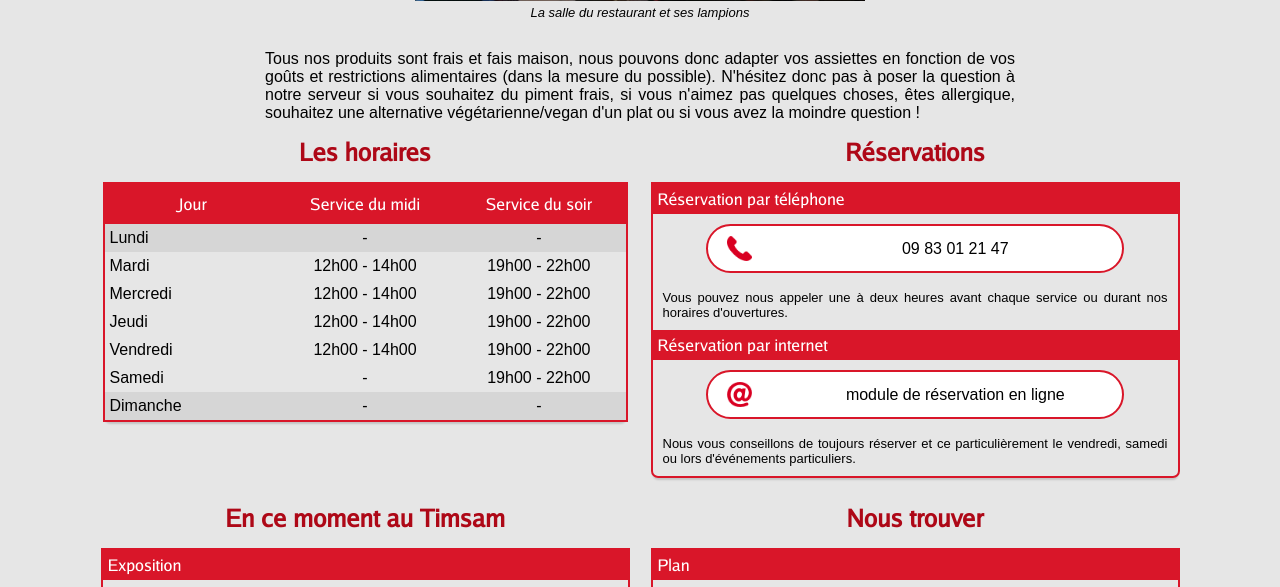
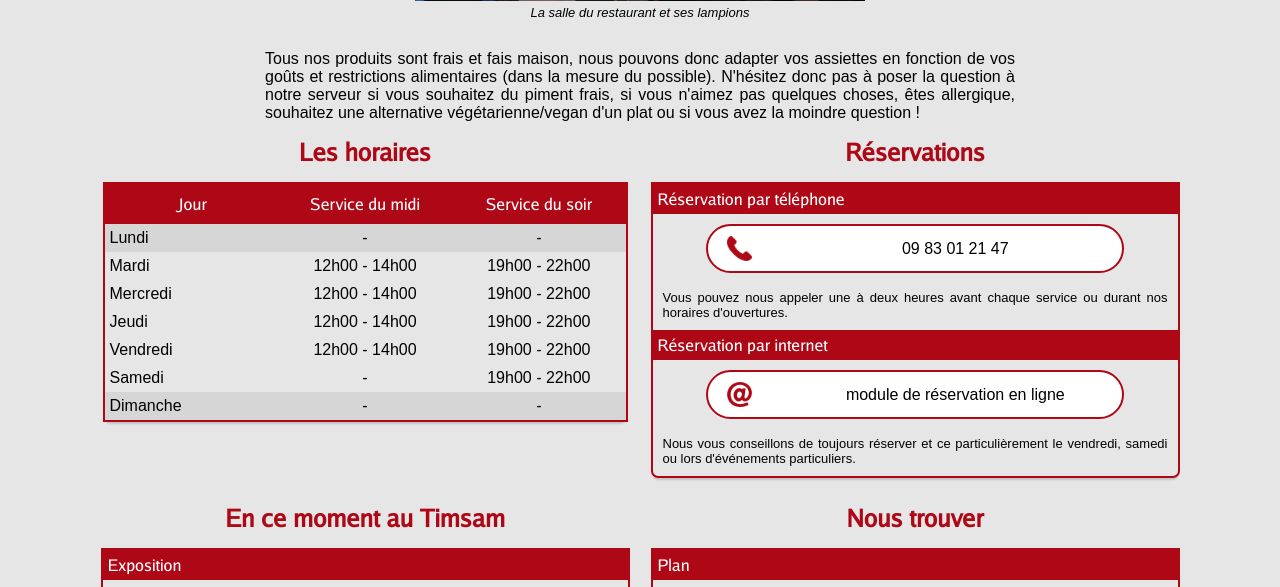
Before and after one commit to plabadille/le-timsam, a PHP site: page / in a window 1280 px wide. Shown: the part 810-1397 px from the top of the page. Run offline with PHP 8.4, Linux system fonts and the light colour scheme.

Commit message:
apply new red color everywhere

```diff
--- a/css/article.css
+++ b/css/article.css
@@ -62,7 +62,7 @@
 }
 @media all and (min-width: 1280px) {
     .c-article__images {
-        border: 2px solid #D91629;
+        border: 2px solid #ae0817;
         border-radius: 7px;
         box-shadow: 0 4px 2px -2px rgba(0,0,0,0.15);
     }
@@ -136,7 +136,7 @@
 .c-article__person {
     max-width: 200px;
     margin: 20px auto;
-    border: 2px solid #D91629;
+    border: 2px solid #ae0817;
     border-radius: 7px;
     box-shadow: 0 4px 2px -2px rgba(0,0,0,0.15);
 }
@@ -146,7 +146,7 @@
     }
 }
 .c-article__person-name {
-    background-color: #D91629;
+    background-color: #ae0817;
     text-align: center;
     font-weight: 600;
     color: white;
--- a/css/avis.css
+++ b/css/avis.css
@@ -22,7 +22,7 @@
     padding: 5px;
     min-height:1300px;
     background-color: white;
-    border: 2px solid #D91629;
+    border: 2px solid #ae0817;
     border-radius: 7px;
     box-shadow: 0 4px 2px -2px rgba(0,0,0,0.15);
 }
@@ -83,7 +83,7 @@
     }
 
     #c-avis__exteriors {
-        border-right: 2px solid #D91629;
+        border-right: 2px solid #ae0817;
     }
 
     #c-avis__exteriors, #c-avis__press {
@@ -92,7 +92,7 @@
     }
 
     .c-avis__press-list, #c-avis__exteriors-list {
-        border-top: 2px solid #D91629;
+        border-top: 2px solid #ae0817;
         margin-top: 20px;
         padding-top: 30px;
     }
--- a/css/default.css
+++ b/css/default.css
@@ -165,7 +165,7 @@ a:hover {
     width: 85%;
     display: block;
     margin: 40px auto;
-    border-bottom: 2px solid #D91629;
+    border-bottom: 2px solid #ae0817;
     border-radius: 15%;
 }
 
@@ -173,7 +173,7 @@ a:hover {
     width: 85%;
     display: block;
     margin: 40px auto;
-    border-bottom: 2px solid #D91629;
+    border-bottom: 2px solid #ae0817;
     border-radius: 15%;
 }
 
--- a/css/evenement.css
+++ b/css/evenement.css
@@ -26,7 +26,7 @@
     .c-evenement__article {
         width: 570px;
         padding: 10px;
-        border: 2px solid #D91629;
+        border: 2px solid #ae0817;
         border-radius: 7px;
         box-shadow: 0 4px 2px -2px rgba(0,0,0,0.15);
     }
@@ -66,7 +66,7 @@
 @media all and (min-width: 1280px) {
     .c-evenement__article-description {
         padding-bottom: 10px;
-        border-bottom: 2px solid #D91629;
+        border-bottom: 2px solid #ae0817;
         margin-bottom: 10px;
     }
 }
@@ -77,7 +77,7 @@
     overflow: auto;
     margin: 10px auto;
     list-style: none;
-    border: 2px solid #D91629;
+    border: 2px solid #ae0817;
 }
 
 @media all and (min-width: 1280px) {
--- a/css/main.css
+++ b/css/main.css
@@ -66,14 +66,14 @@
     width: 100%;
     max-width: 525px;
     margin: 15px auto;
-    border: 2px solid #D91629;
+    border: 2px solid #ae0817;
     border-radius: 0 0 7px 7px;
     box-shadow: 0 4px 2px -2px rgba(0,0,0,0.15);
     font-size: small;
     table-layout: fixed;
 }
 .c-main__service-head{
-    background-color: #D91629;
+    background-color: #ae0817;
     padding: 5px;
 }
 .c-main__service-head-item{
@@ -101,12 +101,12 @@
 .c-main__booking{
     max-width: 525px;
     margin: 15px auto;
-    border: 2px solid #D91629;
+    border: 2px solid #ae0817;
     border-radius: 0 0 7px 7px;
     box-shadow: 0 4px 2px -2px rgba(0,0,0,0.15);
 }
 .c-main__booking-head{
-    background-color: #D91629;
+    background-color: #ae0817;
     padding: 5px;
     color: white;
     font-weight: normal;
@@ -120,7 +120,7 @@
     margin: 7px auto;
     padding: 10px;
     background-color: white;
-    border: 2px solid #D91629;
+    border: 2px solid #ae0817;
     border-radius: 25px;
     color: black;
     text-align: center;
@@ -152,12 +152,12 @@
 .c-main__event{
     max-width: 525px;
     margin: 15px auto;
-    border: 2px solid #D91629;
+    border: 2px solid #ae0817;
     border-radius: 0 0 7px 7px;
     box-shadow: 0 4px 2px -2px rgba(0,0,0,0.15);
 }
 .c-main__event-head{
-    background-color: #D91629;
+    background-color: #ae0817;
     padding: 5px;
     color: white;
     font-weight: normal;
@@ -171,7 +171,7 @@
 .c-main__localisation{
     max-width: 525px;
     margin: 15px auto;
-    border: 2px solid #D91629;
+    border: 2px solid #ae0817;
     border-radius: 0 0 7px 7px;
     box-shadow: 0 4px 2px -2px rgba(0,0,0,0.15);
 }
@@ -184,7 +184,7 @@
     border: 0;
 }
 .c-main__localisation-head{
-    background-color: #D91629;
+    background-color: #ae0817;
     padding: 5px;
     color: white;
     font-weight: normal;
--- a/css/service.css
+++ b/css/service.css
@@ -26,7 +26,7 @@
     .c-service__article {
         width: 570px;
         padding: 10px;
-        border: 2px solid #D91629;
+        border: 2px solid #ae0817;
         border-radius: 7px;
         box-shadow: 0 4px 2px -2px rgba(0,0,0,0.15);
     }
```
Also changed, not shown: img/picto/booking_icon.png, img/picto/event_icon.png, img/picto/home_icon.png, img/picto/phone_icon.png, img/picto/review_icon.png, img/picto/service_icon.png, img/picto/web_icon.png.
